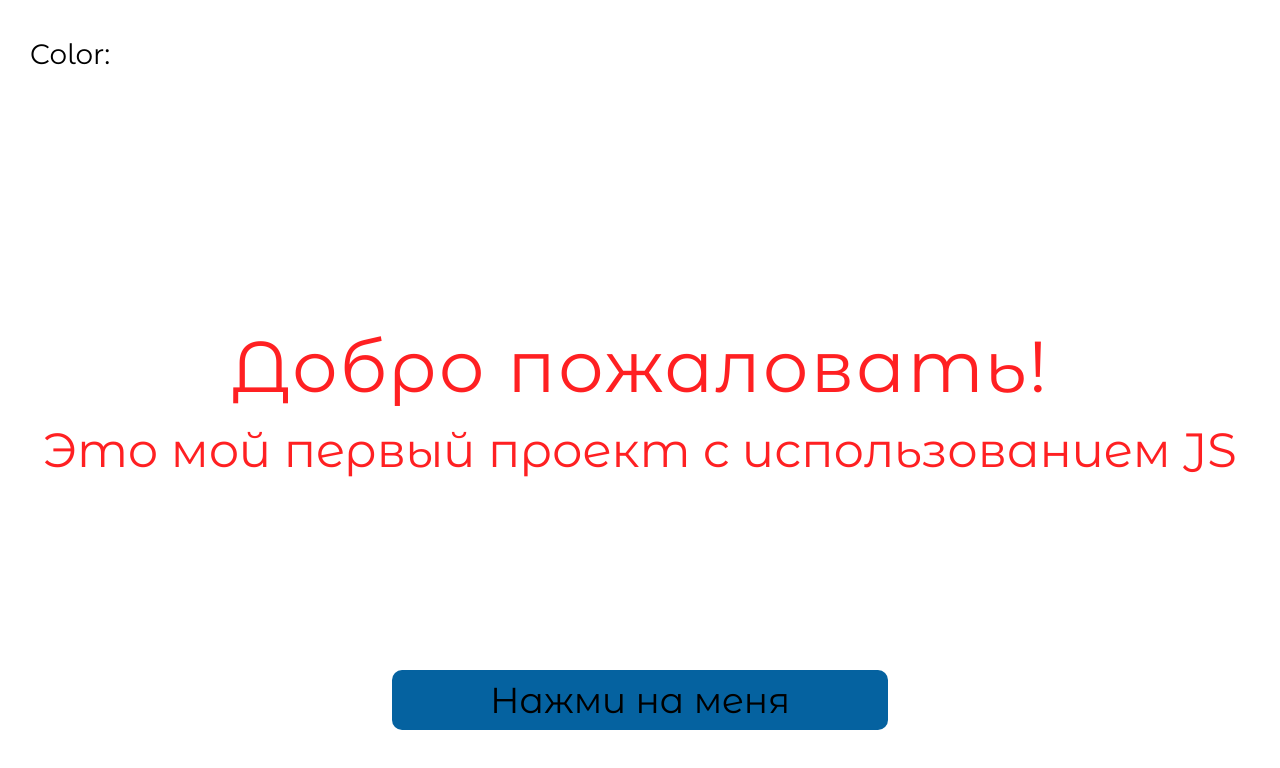
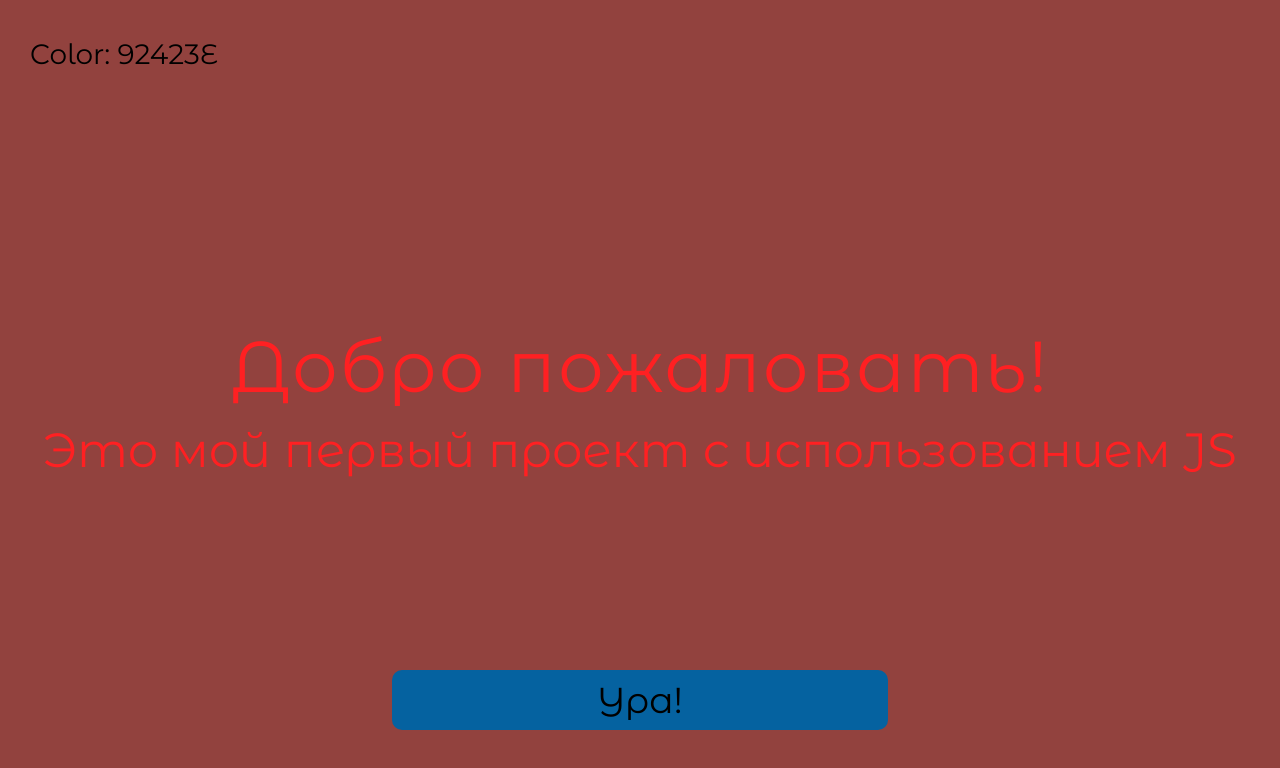
Before and after one commit to DiRoNGGod/RandomColorWeb, a plain HTML site: page index.html in a window 1280 px wide. Both pictures are taken after a click on the button "Нажми на меня". Drawn offline with Linux system fonts and the light colour scheme.

Commit message:
Complete project
Create function start in html.
Complete code js.

```diff
--- a/index.html
+++ b/index.html
@@ -27,7 +27,7 @@
 						Color:
 					</span>
 
-					<button class="button">
+					<button class="button" onclick="Start()">
 						Нажми на меня
 					</button>
 				</div>
--- a/js/script.js
+++ b/js/script.js
@@ -1 +1,39 @@
 "use strict"
+
+const page = document.querySelector(".wrapper");   // * Переменная оболочки страницы
+const btn = document.querySelector(".button");   // * Переменная кнопки
+const nameColor = document.querySelector(".info");   // * Переменная с информацией о цвете
+
+function changeText() {   // * Функция изменения текста кнопки
+	const text = {   // * Возможные диалоги
+		0: "Круто!",
+		1: "Магия JS",
+		2: "Ещё разок",
+		3: "Красиво",
+		4: "Великолепно",
+		5: "Ура!",
+		6: "Красиво",
+		7: "Нажми на меня",
+	};
+
+	let randomText = Math.floor(Math.random() * 8);   // * Формирование случайного индекса
+
+	btn.innerHTML = text[randomText];   // * Изменение текста кнопки на случайный
+}
+
+function Start() {   // * Начало цикла
+	const hex = ["0", "1", "2", "3", "4", "5", "6", "7", "8", "9", "A", "B", "C", "D", "E", "F"];   // * Массив возможных значений hex
+
+	let hexColor = "";   // * Переменная для хранения цвета
+
+	for (let i = 0; i < 6; i++) {   // * Цикл для формирования случайного цвета
+		let randomIndex = Math.floor(Math.random() * hex.length);   // * Случайный индекс
+
+		hexColor += hex[randomIndex];   // * Заполнение пременной символами
+	}
+
+	nameColor.innerHTML = `Color: ${hexColor}`;   // * Вывод цвета
+	page.style.background = `#${hexColor}`;   // * Изменение цвета фона
+
+	changeText();   // * Запуск функции изменения текста кнопки
+}
```
